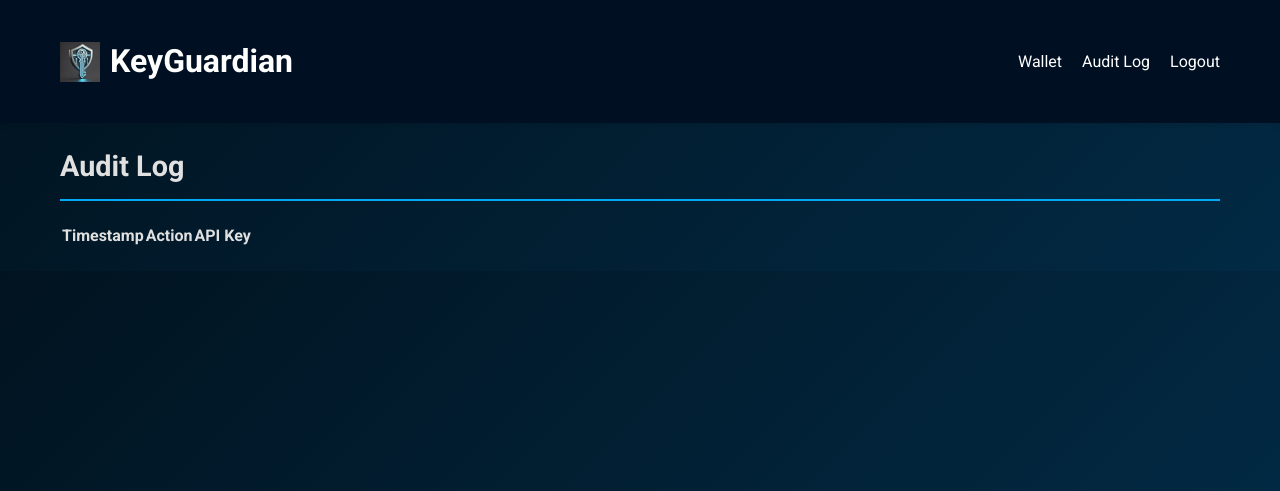
After one commit to Garblesnarff/apikeywallet, a Flask app: page /audit_log in a window 1280 px wide. The commit adds this page. Shown: the top 491 px of the page. Run offline with Flask 3, Linux system fonts and the light colour scheme; the visitor is signed in with stand-in values (Sample User, id 1); data that the repository does not hold is empty; parts of the project's set-up code (start-up, migrations or seed data) failed here and were passed over.

Commit message:
Agent step completed: Create an audit trail for API key actions (add, copy, delete)

```diff
--- a/routes.py
+++ b/routes.py
@@ -1,7 +1,7 @@
 from flask import Blueprint, render_template, redirect, url_for, request, flash, jsonify, g, current_app
 from flask_login import login_user, login_required, logout_user, current_user
 from werkzeug.security import generate_password_hash, check_password_hash
-from models import User, APIKey, Category
+from models import User, APIKey, Category, AuditLog
 from forms import RegistrationForm, LoginForm, AddAPIKeyForm, AddCategoryForm
 from app import db
 from utils import encrypt_key, decrypt_key
@@ -134,6 +134,12 @@ def add_key():
             )
             db.session.add(new_key)
             db.session.commit()
+
+            # Log the add action
+            audit_log = AuditLog(user_id=current_user.id, action='add', api_key_id=new_key.id)
+            db.session.add(audit_log)
+            db.session.commit()
+
             flash('API Key added successfully.', 'success')
             return redirect(url_for('main.wallet'))
         except SQLAlchemyError as e:
@@ -165,6 +171,12 @@ def copy_key(key_id):
         current_app.logger.info(f"API key found for key_id: {key_id}")
         decrypted_key = decrypt_key(api_key.encrypted_key)
         current_app.logger.info(f"API key successfully decrypted for key_id: {key_id}")
+
+        # Log the copy action
+        audit_log = AuditLog(user_id=current_user.id, action='copy', api_key_id=key_id)
+        db.session.add(audit_log)
+        db.session.commit()
+
         return jsonify({'key': decrypted_key})
     except Exception as e:
         current_app.logger.error(f'Error in copy_key route: {str(e)}')
@@ -178,7 +190,12 @@ def delete_key(key_id):
         api_key = APIKey.query.filter_by(id=key_id, user_id=current_user.id).first()
         if api_key:
             db.session.delete(api_key)
+
+            # Log the delete action
+            audit_log = AuditLog(user_id=current_user.id, action='delete', api_key_id=key_id)
+            db.session.add(audit_log)
             db.session.commit()
+
             return jsonify({'message': 'API Key deleted successfully.'}), 200
         else:
             return jsonify({'error': 'API Key not found or unauthorized.'}), 404
@@ -291,3 +308,9 @@ def get_key(key_id):
     except Exception as e:
         current_app.logger.error(f'Error in get_key route: {str(e)}')
         return jsonify({'error': 'An error occurred while retrieving the API key.'}), 500
+
+@main.route('/audit_log')
+@login_required
+def audit_log():
+    logs = AuditLog.query.filter_by(user_id=current_user.id).order_by(AuditLog.timestamp.desc()).all()
+    return render_template('audit_log.html', logs=logs)
--- /dev/null
+++ b/templates/audit_log.html
@@ -0,0 +1,25 @@
+{% extends "base.html" %}
+
+{% block content %}
+<div class="audit-log-container">
+    <h2>Audit Log</h2>
+    <table class="audit-log-table">
+        <thead>
+            <tr>
+                <th>Timestamp</th>
+                <th>Action</th>
+                <th>API Key</th>
+            </tr>
+        </thead>
+        <tbody>
+            {% for log in logs %}
+            <tr>
+                <td>{{ log.timestamp.strftime('%Y-%m-%d %H:%M:%S') }}</td>
+                <td>{{ log.action.capitalize() }}</td>
+                <td>{{ log.api_key.key_name if log.api_key else 'N/A' }}</td>
+            </tr>
+            {% endfor %}
+        </tbody>
+    </table>
+</div>
+{% endblock %}
--- a/templates/base.html
+++ b/templates/base.html
@@ -19,6 +19,7 @@
                 <ul>
                     {% if current_user.is_authenticated %}
                         <li><a href="{{ url_for('main.wallet') }}">Wallet</a></li>
+                        <li><a href="{{ url_for('main.audit_log') }}">Audit Log</a></li>
                         <li><a href="{{ url_for('auth.logout') }}">Logout</a></li>
                     {% else %}
                         <li><a href="{{ url_for('auth.login') }}">Login</a></li>
```
Also changed, not shown: models.py (+15 -0 lines).
